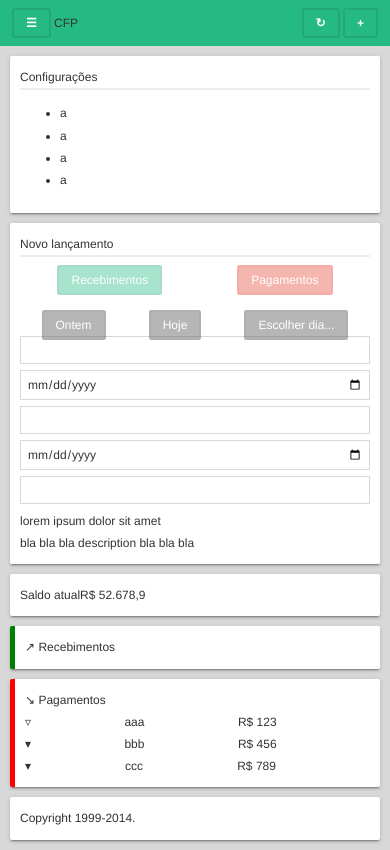
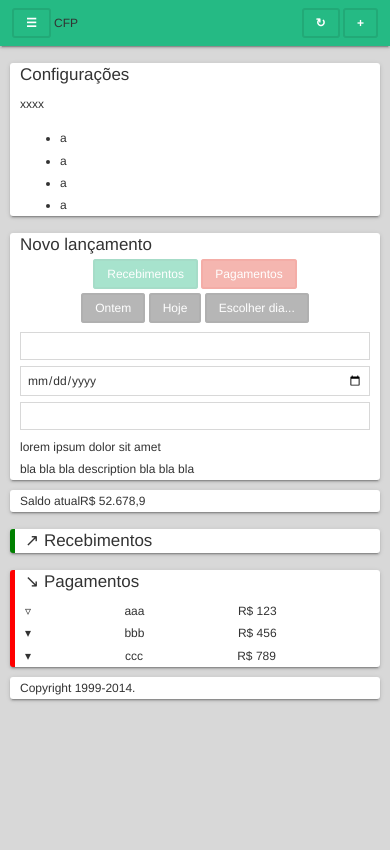
Before and after one commit to rogerpaviani/rogerpaviani.github.io, a website: page app.html in a window 390 px wide. Drawn offline with Linux system fonts and the light colour scheme.

Commit message:
cards viraram sections

```diff
--- a/app.html
+++ b/app.html
@@ -40,46 +40,41 @@
     </details>
   </header>
   <main hidden>
-    <div class="card default settings">
-      <div>Configurações</div>
-      <div class="separator"></div>
+    <section class="default settings">
+      <h4>Configurações</h4>
+      xxxx
       <ul>
         <li>a</li>
         <li>a</li>
         <li>a</li>
         <li>a</li>
       </ul>
-    </div>
-    <div class="card default new">
-      <div>Novo lançamento</div>
-      <div class="separator"></div>
-      <div class="row txt--center">
-        <div class="col"><label><input type="radio" name="rType" hidden><a class="btn--green">Recebimentos</a></label></div>
-        <div class="col"><label><input type="radio" name="rType" hidden><a class="btn--red">Pagamentos</a></label></div>
+    </section>
+    <section class="default new">
+      <h4>Novo lançamento</h4>
+      <div class="txt--center">
+        <label><input type="radio" name="rType" hidden><a class="btn--green">Recebimentos</a></label>
+        <label><input type="radio" name="rType" hidden><a class="btn--red">Pagamentos</a></label>
       </div>
-      <br />
-      <div class="row txt--center">
-        <div class="col"><label><input type="radio" name="rDate" hidden><a class="btn--gray">Ontem</a></label></div>
-        <div class="col"><label><input type="radio" name="rDate" hidden><a class="btn--gray">Hoje</a></label></div>
-        <div class="col"><label><input type="radio" name="rDate" hidden><a class="btn--gray">Escolher dia...</a></label></div>
+      <div class="txt--center py1">
+        <label><input type="radio" name="rDate" hidden><a class="btn--gray">Ontem</a></label>
+        <label><input type="radio" name="rDate" hidden><a class="btn--gray">Hoje</a></label>
+        <label><input type="radio" name="rDate" hidden><a class="btn--gray">Escolher dia...</a></label>
       </div>
       <div><input type="text" name="entryDescription"></div>
       <div><input type="date"></div>
       <div><input type="text"></div>
-      <div><input type="date"></div>
-      <div><input type="text"></div>
       <div>lorem ipsum dolor sit amet</div>
       <div>bla bla bla description bla bla bla</div>
-    </div>
-    <div class="card default balance">
-      <div class="row">
+    </section>
+    <section class="default balance">
+      <div class="grd-row">
         <div class="txt--left">Saldo atual</div>
         <div class="currency txt--right">&nbsp;</div>
       </div>
-    </div>
-    <div class="card default income">
-      <div>&#8599; Recebimentos</div>
-      <div></div>
+    </section>
+    <section class="default income">
+      <h4>&#8599; Recebimentos</h4>
       <div class="entries">
         <div class="row entryTemplate" hidden>
           <div class="col t"></div>
@@ -87,10 +82,9 @@
           <div class="col v currency"></div>
         </div>
       </div>
-    </div>
-    <div class="card default expense">
-      <div>&#8600; Pagamentos</div>
-      <div></div>
+    </section>
+    <section class="default expense">
+      <h4>&#8600; Pagamentos</h4>
       <div class="entries">
         <div class="row">
           <div class="col t">&#9663;</div>
@@ -108,22 +102,22 @@
           <div class="col v currency">789</div>
         </div>
       </div>
-    </div>
-    <div class="card default">
+    </section>
+    <section class="default">
       <details>
         <summary>Copyright 1999-2014.</summary>
         <p> - by Refsnes Data. All Rights Reserved.</p>
         <p>All content and graphics on this web site are the property of the company Refsnes Data.</p>
       </details>
-    </div>
+    </section>
   </main>
-  <div class="card warning" hidden>
+  <section class="warning" hidden>
     <div>Avisos</div>
     <div>lorem ipsum dolor sit amet consectetuer adipiscing elit.</div>
-  </div>
+  </section>
   <div class="dialog-container" hidden>
     <div class="dialog">
-      <div class="card">
+      <div class="">
         <div>Novo lançamento</div>
         <div class="row">
           <div class="col"><input id="rad1" type="radio" name="radType" checked hidden><label for="rad1"><div class="bg-green">Recebimento</div></label></div>
--- a/scripts/app.js
+++ b/scripts/app.js
@@ -7,17 +7,17 @@
 
   ////////////////////////////////////////////////////////////////////////////////////
   const balance = {
-    card: d.querySelector('.card.balance'),
+    section: d.querySelector('section.balance'),
     update: function (v) {
       idbKeyval.set('balance', v)
-        .then(() => balance.card.querySelector('.currency').textContent = v.toLocaleString('pt-br'))
+        .then(() => balance.section.querySelector('.currency').textContent = v.toLocaleString('pt-br'))
         .catch(err => console.log('balance.update failed!', err));
     },
     show: function () {
-      this.card.removeAttribute('hidden');
+      this.section.removeAttribute('hidden');
     },
     hide: function () {
-      this.card.setAttribute('hidden', true);
+      this.section.setAttribute('hidden', true);
     },
     init: function () {
       balance.update(52678.90);
@@ -30,14 +30,14 @@
     p: new Promise(function (resolve) {
       resolve()
     }),
-    card: d.querySelector('.card.income'),
-    template: d.querySelector('.card.income .entryTemplate'),
-    container: d.querySelector('.card.income .entries'),
+    section: d.querySelector('section.income'),
+    template: d.querySelector('section.income .entryTemplate'),
+    container: d.querySelector('section.income .entries'),
     show: function () {
-      this.card.removeAttribute('hidden');
+      this.section.removeAttribute('hidden');
     },
     hide: function () {
-      this.card.setAttribute('hidden', true);
+      this.section.setAttribute('hidden', true);
     },
     update: function () {
       var c = this.container;
@@ -45,7 +45,7 @@
         while (c.lastChild) {
           c.removeChild(c.lastChild);
         }!!ii && ii.forEach(function (i, n) {
-          //escrever no card
+          //escrever no section
           //{ val: 99.8, desc: 'jantar', date: 20161001 }
           var entry = income.template.cloneNode(true);
           entry.classList.remove('entryTemplate');
@@ -98,13 +98,12 @@
     hasRequestPending: false,
     isLoading: true,
     spinner: document.querySelector('.loader'),
-    cardTemplate: document.querySelector('.cardTemplate'),
     container: document.querySelector('main'),
     addDialog: document.querySelector('.dialog-container'),
   };
 
-  app.hideAllCards = function () {
-    app.container.querySelectorAll('.card').forEach(function (elem) {
+  app.hideAllSections = function () {
+    app.container.querySelectorAll('section').forEach(function (elem) {
       elem.setAttribute('hidden', true);
     });
   };
@@ -140,9 +139,9 @@
   (window.onhashchange = function () {
     switch (l.hash) {
       default: {
-        app.hideAllCards();
+        app.hideAllSections();
         app.toggleMenu(false);
-        app.container.querySelectorAll('.card.' + (l.hash.substr(1) || 'default')).forEach(function (elem) {
+        app.container.querySelectorAll('section.' + (l.hash.substr(1) || 'default')).forEach(function (elem) {
           elem.removeAttribute('hidden');
         });
       }
@@ -157,92 +156,4 @@
   //            .then(function() { console.log('Service Worker Registered'); });
   // }
 
-  // FIM FIM FIM FIM FIM FIM FIM
-
-
-
-
-
-
-
-
-
-
-
-
-
-
-
-
-
-
-
-  // // Gets a forecast for a specific city and update the card with the data
-  // app.getForecast = function (key, label) {
-  //   var url = 'https://publicdata-weather.firebaseio.com/';
-  //   url += key + '.json';
-  //   if ('caches' in window) {
-  //     caches.match(url).then(function (response) {
-  //       if (response) {
-  //         response.json().then(function (json) {
-  //           // Only update if the XHR is still pending, otherwise the XHR
-  //           // has already returned and provided the latest data.
-  //           if (app.hasRequestPending) {
-  //             console.log('updated from cache');
-  //             json.key = key;
-  //             json.label = label;
-  //             app.updateForecastCard(json);
-  //           }
-  //         });
-  //       }
-  //     });
-  //   }
-  //   // Make the XHR to get the data, then update the card
-  //   app.hasRequestPending = true;
-  //   var request = new XMLHttpRequest();
-  //   request.onreadystatechange = function () {
-  //     if (request.readyState === XMLHttpRequest.DONE) {
-  //       if (request.status === 200) {
-  //         var response = JSON.parse(request.response);
-  //         response.key = key;
-  //         response.label = label;
-  //         app.hasRequestPending = false;
-  //         app.updateForecastCard(response);
-  //       }
-  //     }
-  //   };
-  //   request.open('GET', url);
-  //   request.send();
-  // };
-
-  // // Iterate all of the cards and attempt to get the latest forecast data
-  // app.updateForecasts = function () {
-  //   var keys = Object.keys(app.visibleCards);
-  //   keys.forEach(function (key) {
-  //     app.getForecast(key);
-  //   });
-  // };
-
-  // // Save list of cities to localStorage, see note below about localStorage.
-  // app.saveSelectedCities = function () {
-  //   var selectedCities = JSON.stringify(app.selectedCities);
-  //   // IMPORTANT: See notes about use of localStorage.
-  //   localStorage.selectedCities = selectedCities;
-  // };
-
-  // app.selectedCities = localStorage.selectedCities;
-  // if (app.selectedCities) {
-  //   app.selectedCities = JSON.parse(app.selectedCities);
-  //   app.selectedCities.forEach(function (city) {
-  //     app.getForecast(city.key, city.label);
-  //   });
-  // } else {
-  //   app.updateForecastCard(initialWeatherForecast);
-  //   app.selectedCities = [{
-  //     key: initialWeatherForecast.key,
-  //     label: initialWeatherForecast.label
-  //   }];
-  //   app.saveSelectedCities();
-  // }
-
 })(window, document, location, idbKeyval);
--- a/styles/inline.css
+++ b/styles/inline.css
@@ -113,36 +113,38 @@
   transition: transform 0.333s cubic-bezier(0, 0, 0.21, 1) 0.05s, -webkit-transform 0.333s cubic-bezier(0, 0, 0.21, 1) 0.05s;
 }
 
-.card {
-  padding: 10px;
+section {
+  padding: 0 10px;
   margin: 10px;
-  position: relative;
-  box-sizing: border-box;
-  background: #fff;
-  border-radius: 2px;
+  background-color: #fff;
+  border-radius: 3px;
+}
+
+header,
+section {
   box-shadow: 0 2px 2px 0 rgba(0, 0, 0, 0.14), 0 3px 1px -2px rgba(0, 0, 0, 0.2), 0 1px 5px 0 rgba(0, 0, 0, 0.12);
 }
 
-.card.income {
+section.income {
   border-left: 5px solid green;
 }
 
-.card.expense {
+section.expense {
   border-left: 5px solid red;
 }
 
-.card .row {
+section .currency::before {
+  content: 'R$ ';
+}
+
+section .row {
   display: -webkit-box;
   display: -webkit-flex;
   display: -ms-flexbox;
   display: flex;
 }
 
-.card .currency::before {
-  content: 'R$ ';
-}
-
-.card .row .col {
+section .row .col {
   -webkit-box-flex: 1;
   -webkit-flex-grow: 1;
   -ms-flex-positive: 1;
@@ -150,23 +152,17 @@
 }
 
 @media (max-width: 450px) {
-  .card .st,
-  .card .description {
+  section .st,
+  section .description {
     font-size: 0.9em;
   }
 }
 
-
-/*.card input[type="radio"]+label {
-  display: block;
-  width: 100%;
-}*/
-
-.card label input[type="radio"]+a {
+section label input[type="radio"]+a {
   opacity: 0.4;
 }
 
-.card label input[type="radio"]:checked+a {
+section label input[type="radio"]:checked+a {
   opacity: 1;
 }
 
```
